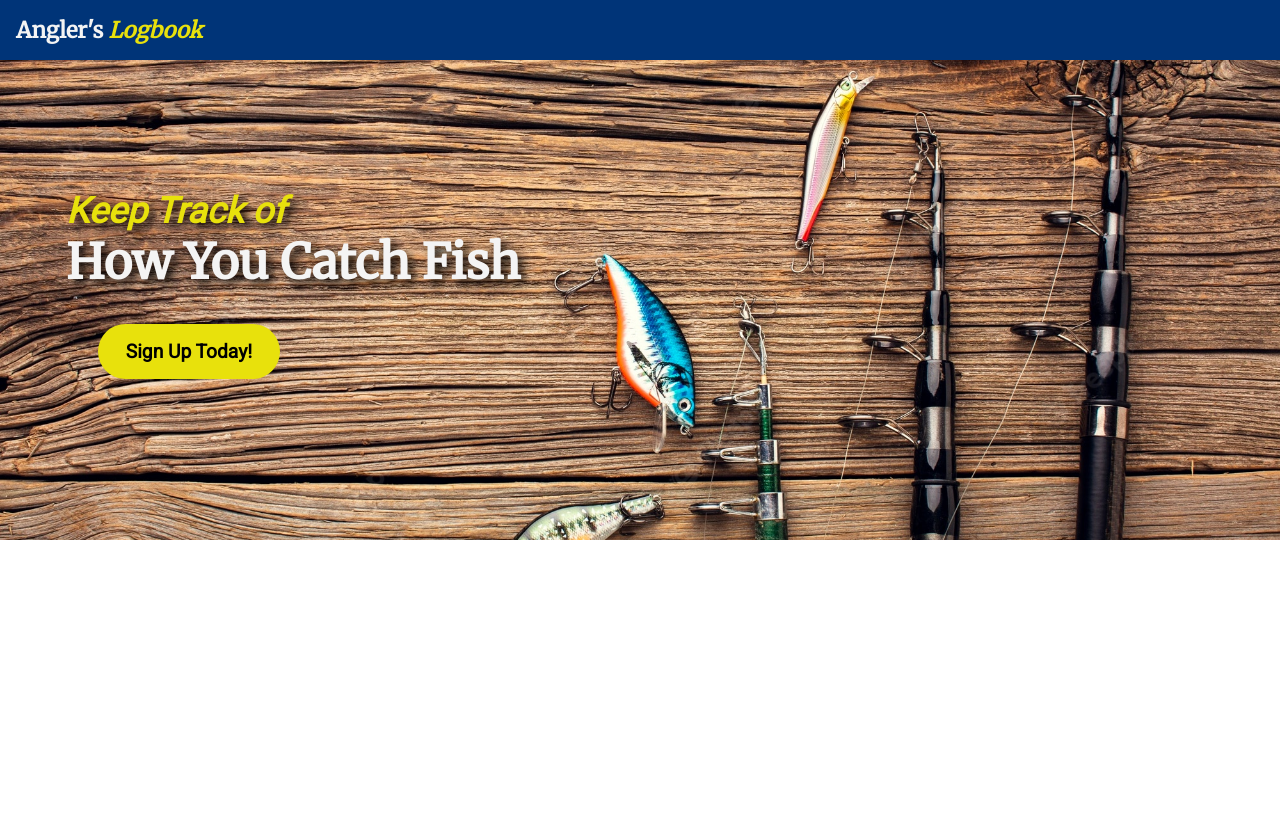
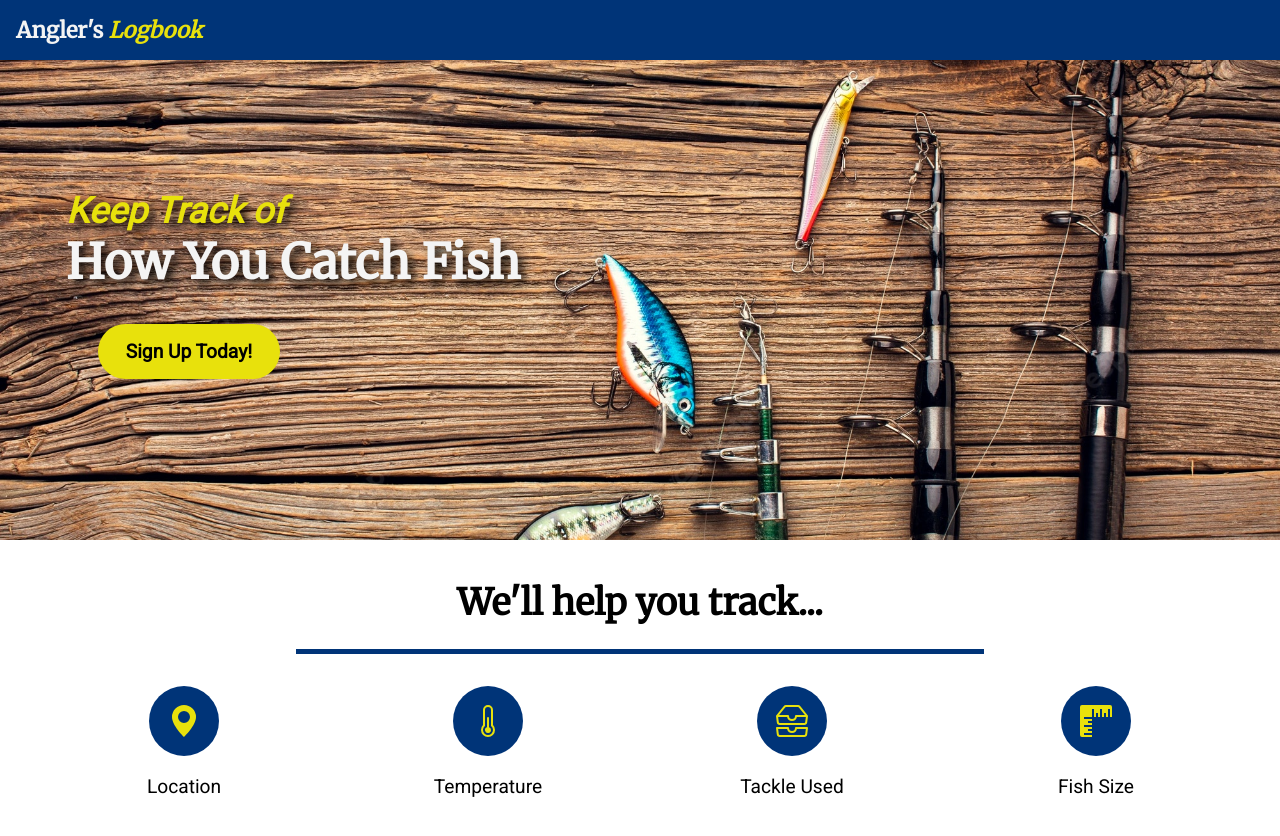
Before and after one commit to JaxonAdams/angler-logbook, a React (Create React App) app in the folder client/: page / in a window 1280 px wide. Shown: the top 836 px of the page. Before the commit the page ends 800 px from the top, so only its background shows below. Built offline with nearby package versions, Linux system fonts and the light colour scheme.

Commit message:
home info section

```diff
--- a/client/package.json
+++ b/client/package.json
@@ -7,6 +7,7 @@
     "@testing-library/react": "^13.3.0",
     "@testing-library/user-event": "^13.5.0",
     "react": "^18.2.0",
+    "react-bootstrap-icons": "^1.8.4",
     "react-dom": "^18.2.0",
     "react-router-dom": "^6.3.0",
     "react-scripts": "5.0.1",
--- a/client/src/App.css
+++ b/client/src/App.css
@@ -99,6 +99,56 @@ html, body {
 }
 /* end hero styling */
 
+/* home-info section styling */
+.home-info {
+    text-align: center;
+}
+
+.home-info-title {
+    width: 50vw;
+    margin: 1rem auto;
+    padding: 1.5rem;
+    font-size: 36px;
+    font-family: var(--title-font);
+    border-bottom: 5px solid var(--color-primary);
+}
+
+.info-icon-container {
+    display: flex;
+    flex-flow: row wrap;
+    justify-content: space-evenly;
+    align-items: center;
+    margin: 2rem;
+}
+
+.info-icon {
+    display: flex;
+    flex-direction: column;
+    align-items: center;
+    justify-content: center;
+    flex: 1;
+}
+
+.icon-background {
+    width: 70px;
+    height: 70px;
+    background-color: var(--color-primary);
+    border-radius: 50%;
+    display: flex;
+    justify-content: center;
+    align-items: center;
+}
+
+.icon {
+    font-size: 2rem;
+    color: var(--color-secondary);
+}
+
+.info-txt {
+    font-size: 1.2rem;
+}
+/* end home-info section styling */
+
 
 
 
--- /dev/null
+++ b/client/src/components/HomeInfo.js
@@ -0,0 +1,38 @@
+import React from 'react';
+import { GeoAltFill, ThermometerHalf, Inboxes, Rulers } from 'react-bootstrap-icons';
+
+const HomeInfo = () => {
+    return (
+        <div className='home-info'>
+            <h2 className='home-info-title'>We'll help you track...</h2>
+            <div className='info-icon-container'>
+                <div className='info-icon'>
+                    <div className='icon-background'>
+                        <GeoAltFill className='icon' />
+                    </div>
+                    <p className='info-txt'>Location</p>
+                </div>
+                <div className='info-icon'>
+                    <div className='icon-background'>
+                        <ThermometerHalf className='icon' />
+                    </div>
+                    <p className='info-txt'>Temperature</p>
+                </div>
+                <div className='info-icon'>
+                    <div className='icon-background'>
+                        <Inboxes className='icon' />
+                    </div>
+                    <p className='info-txt'>Tackle Used</p>
+                </div>
+                <div className='info-icon'>
+                    <div className='icon-background'>
+                        <Rulers className='icon' />
+                    </div>
+                    <p className='info-txt'>Fish Size</p>
+                </div>
+            </div>
+        </div>
+    );
+};
+
+export default HomeInfo;
--- a/client/src/pages/Home.js
+++ b/client/src/pages/Home.js
@@ -2,12 +2,14 @@ import React from 'react';
 
 import Header from '../components/Header';
 import Hero from '../components/Hero';
+import HomeInfo from '../components/HomeInfo';
 
 const Home = () => {
     return (
         <div className='home'>
             <Header />
             <Hero />
+            <HomeInfo />
         </div>
     );
 };
```
Also changed, not shown: 1 other file (tests, documents, lock files or other folders).
